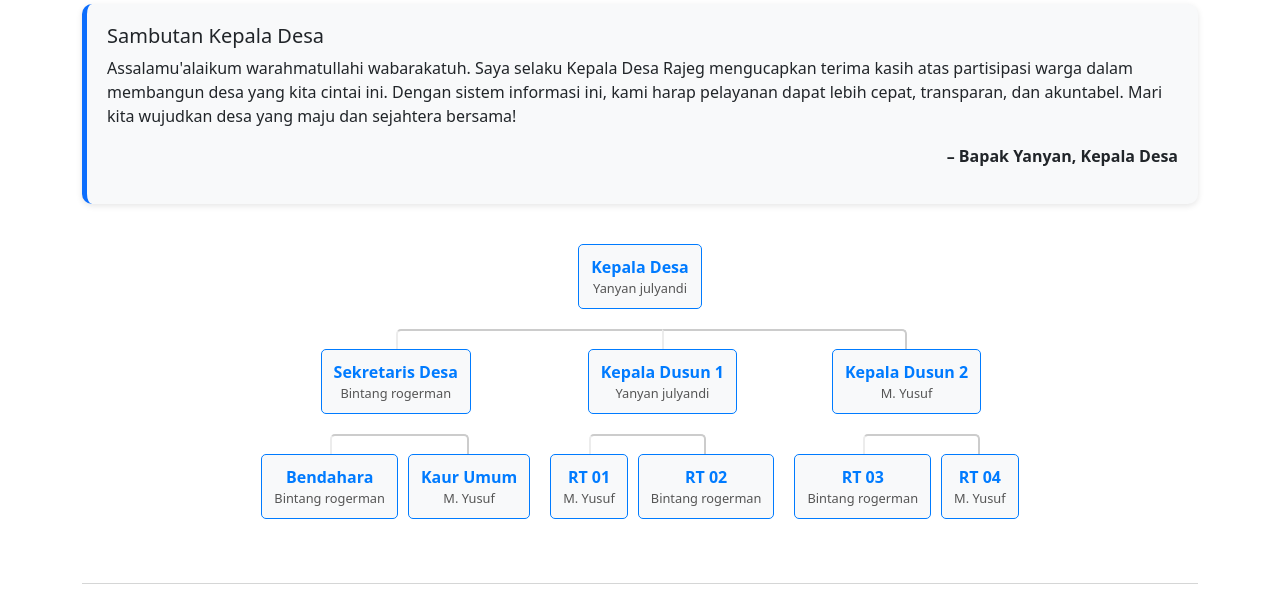
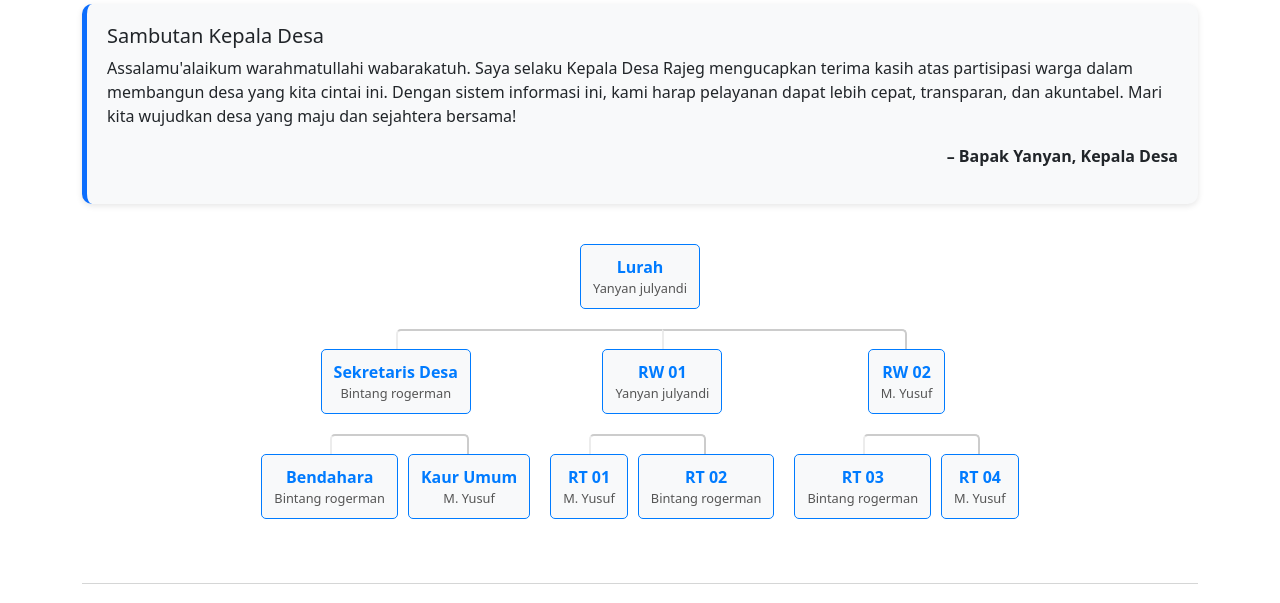
Before and after one commit to chanjr227/sistem_desa, a PHP site: page /sistem_desa/ in a window 1280 px wide. Shown: the part 1826-2429 px from the top of the page. Run offline with PHP 8.4, Linux system fonts and the light colour scheme; data that the repository does not hold is empty.

Commit message:
revisi struktur

```diff
--- a/index.php
+++ b/index.php
@@ -225,7 +225,7 @@ while ($row = mysqli_fetch_assoc($query)) {
                data-nama="Yanyan julyandi"
                data-foto="aset/yanyan2.jpg"
                data-quote="Saya siap membangun desa dengan hati dan integritas.">
-               Kepala Desa<br><small>Yanyan julyandi</small>
+               Lurah<br><small>Yanyan julyandi</small>
             </a>
             <ul>
                 <li>
@@ -258,8 +258,8 @@ while ($row = mysqli_fetch_assoc($query)) {
                     <a href="#" class="struktur-clickable"
                        data-nama="Yanyan Julyandi"
                        data-foto="aset/yanyan2.jpg"
-                       data-quote="Saya dekat dengan warga Dusun 1.">
-                       Kepala Dusun 1<br><small>Yanyan julyandi</small>
+                       data-quote="Saya dekat dengan warga RW 1.">
+                       RW 01<br><small>Yanyan julyandi</small>
                     </a>
                     <ul>
                         <li>
@@ -284,8 +284,8 @@ while ($row = mysqli_fetch_assoc($query)) {
                     <a href="#" class="struktur-clickable"
                        data-nama="M. Yusuf"
                        data-foto="aset/ucup.jpg"
-                       data-quote="Saya mendengar dan melayani Dusun 2.">
-                       Kepala Dusun 2<br><small>M. Yusuf</small>
+                       data-quote="Saya mendengar dan melayani RW 2.">
+                       RW 02<br><small>M. Yusuf</small>
                     </a>
                     <ul>
                         <li>
```
